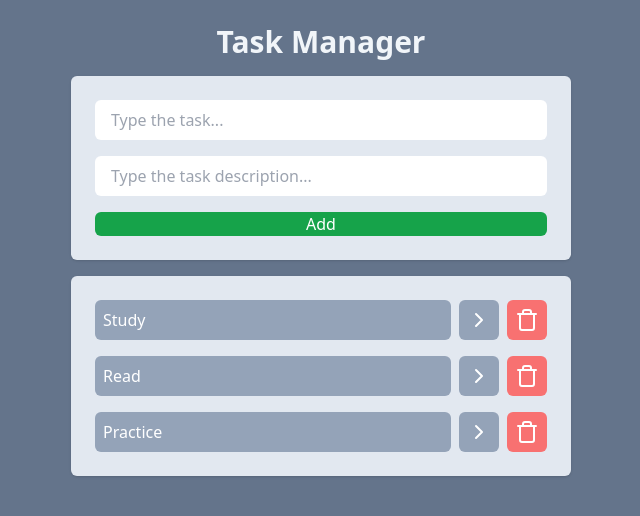
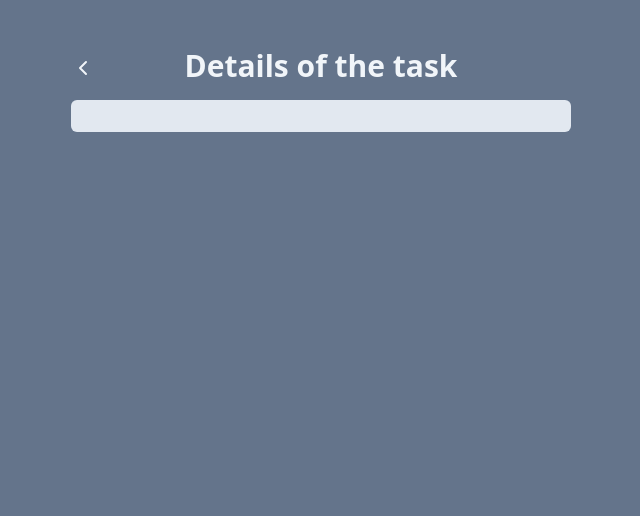
Before and after one commit to guirdgrs/Task-manager, a React (Vite) app: page /task in a window 1280 px wide. Shown: the top 516 px of the page, without its empty margins (319-959 px from the left). Built offline with nearby package versions, Linux system fonts and the light colour scheme.

Commit message:
Add react-router-dom for navigation and implement task details page
- Created TaskPage component to display task details using URL parameters.
- Integrated navigation functionality in Tasks component to view task details.

```diff
--- a/package.json
+++ b/package.json
@@ -13,6 +13,7 @@
     "lucide-react": "^0.435.0",
     "react": "^18.3.1",
     "react-dom": "^18.3.1",
+    "react-router-dom": "^6.26.1",
     "uuid": "^10.0.0"
   },
   "devDependencies": {
--- a/src/components/AddTask.jsx
+++ b/src/components/AddTask.jsx
@@ -12,9 +12,8 @@
             type="text" placeholder="Type the task..."
             //Setting the value to the state one
             value={title}
-            // Using event changer from JS to grab the value
+            // Using event changer from JS to grab the value change
             onChange={(event)=> setTitle(event.target.value)}/>
-
 
             <input className="border-slate-300 outline-slate-400 px-4 py-2 rounded-md"
             type="text" placeholder="Type the task description..."
--- a/src/components/Tasks.jsx
+++ b/src/components/Tasks.jsx
@@ -1,19 +1,42 @@
 import { Accessibility, ChevronRightIcon, DeleteIcon, TrashIcon } from "lucide-react";
+import {useNavigate} from "react-router-dom";
 
 function Tasks({tasks, onTaskClick, onDeleteTaskClick}){
+
+    const navigate = useNavigate();
+
+    function onSeeDetailsClick(task){
+        // Using URLSearchParams to create a query string
+        const query = new URLSearchParams();
+
+        // Setting the title and description as query parameters
+        query.set("title", task.title);
+        query.set("description", task.description);
+
+        // Using the navigate function to go to the task page
+        navigate(`/task?${query.toString()}`);
+    }
     return (
         // For each task will be rendered a paragraph
     <ul className="space-y-4 p-6 bg-slate-200 rounded-md shadow">
         {tasks.map((task) => (
         <li key={task.id} className="flex gap-2">
+
             {/* When working with a function by props you use this sintax to pass the id */}
+            {/* Button to risk the task */}
             <button onClick={() => onTaskClick(task.id)}
             className={`bg-slate-400 w-full text-left text-white p-2 rounded-md
             // Using JS in the class as a condition to add a class if the condition is true
             ${task.isCompleted && "line-through"}`}>
                 {task.title}
                 </button>
-            <button className="bg-slate-400 p-2 rounded-md text-white"><ChevronRightIcon/></button>
+
+            {/* Button to see details */}
+            <button onClick={() => onSeeDetailsClick(task)}
+            className="bg-slate-400 p-2 rounded-md text-white">
+                <ChevronRightIcon/></button>
+
+            {/* Button to delete the task */}
             <button onClick={()=> onDeleteTaskClick(task.id)}
             className="bg-red-400 p-2 rounded-md text-white">
                 <TrashIcon/>
--- a/src/main.jsx
+++ b/src/main.jsx
@@ -2,9 +2,23 @@
 import { createRoot } from 'react-dom/client'
 import App from './App.jsx'
 import './index.css'
+import { createBrowserRouter, RouterProvider } from 'react-router-dom';
+import TaskPage from './pages/TaskPage.jsx';
+
+// Creating a route for the application
+const router = createBrowserRouter([
+  {
+    path  : '/',
+    element: <App/>,
+  },
+  {
+    path  : '/task',
+    element: <TaskPage/>,
+  }
+  ]);
 
 createRoot(document.getElementById('root')).render(
   <StrictMode>
-    <App />
+    <RouterProvider router={router} />
   </StrictMode>,
 )
--- /dev/null
+++ b/src/pages/TaskPage.jsx
@@ -0,0 +1,38 @@
+import { ChevronLeftIcon } from "lucide-react";
+import { useSearchParams } from "react-router-dom"
+import { useNavigate } from "react-router-dom";
+
+function TaskPage(){
+
+    const navigate = useNavigate();
+
+    // Using useSearchParams to get the search parameters from the URL
+    const [searchParams] = useSearchParams();
+
+    // Getting the title and description from the search parameters
+    const title = searchParams.get('title');
+    const description = searchParams.get('description');
+
+    return (
+    <div className="h-screen w-screen bg-slate-500 p-6 flex justify-center">
+        <div className="w-[500px] space-y-4">
+            <div className="flex justify-center relative mb-6">
+                <button onClick={()=> navigate(-1)}
+                className="absolute left-0 top-8 bottom-0 text-slate-100">
+                    <ChevronLeftIcon/>
+                </button>
+            </div>
+            <h1 className="text-3xl text-slate-100 font-bold text-center">
+                Details of the task
+            </h1>
+
+        <div className="bg-slate-200 p-4 rounded-md">
+            <h2 className="text-xl font-bold text-slate-600 text-center">{title}</h2>
+            <p className="text-slate-600 text-center">{description}</p>
+        </div>
+        </div>
+    </div>
+    );
+}
+
+export default TaskPage;
```
Also changed, not shown: 1 other file (tests, documents, lock files or other folders).
